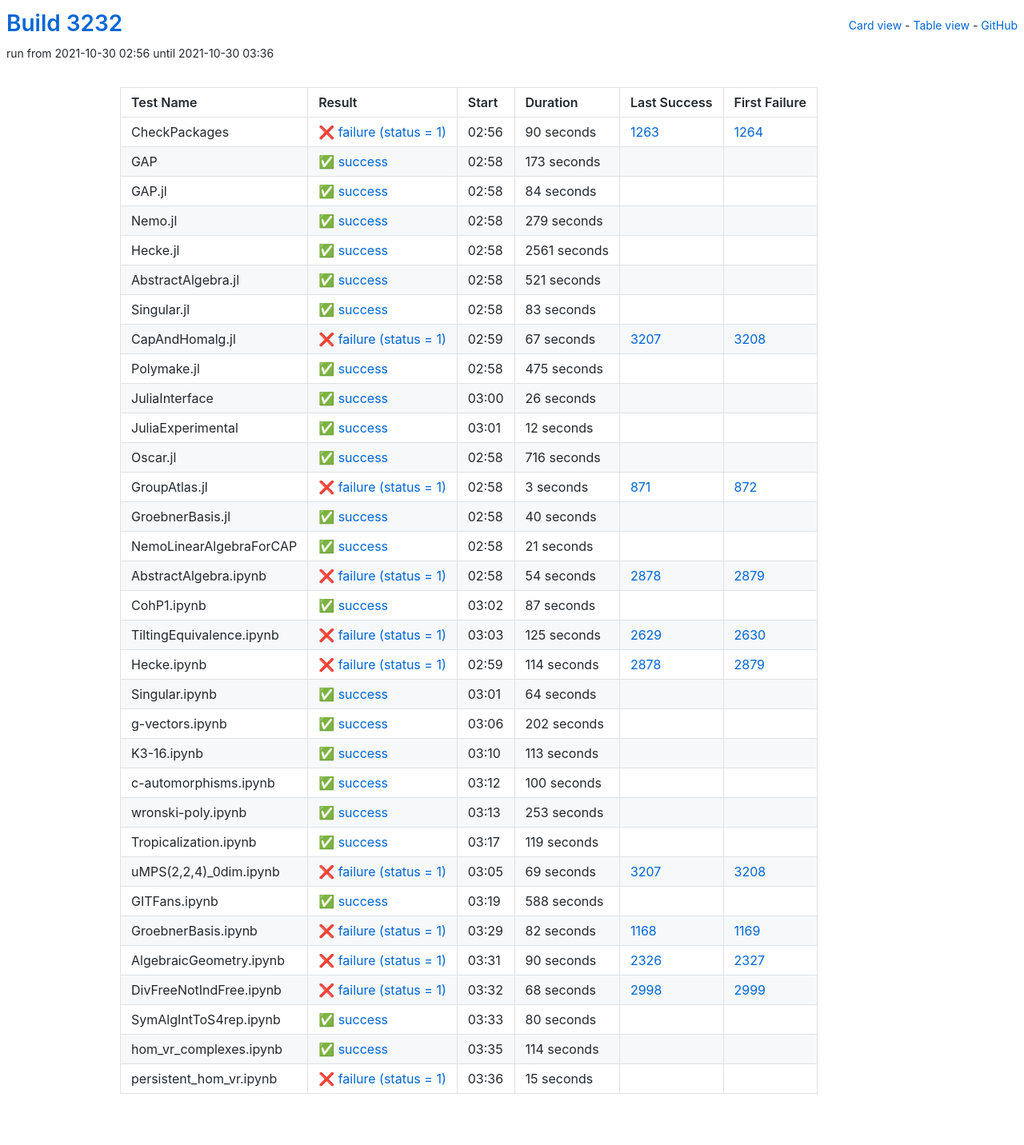
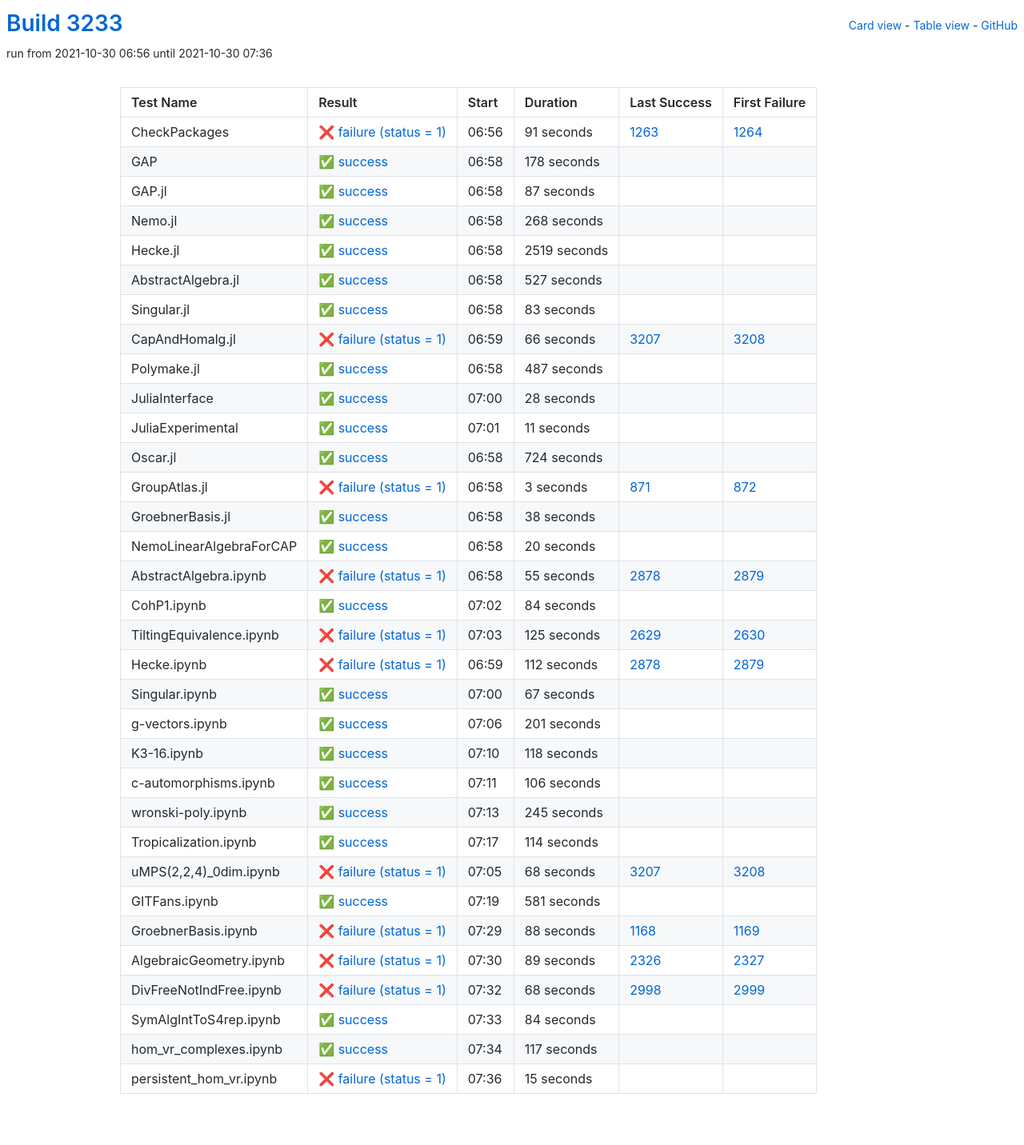
Before and after one commit to oscar-system/oscar-ci-status-stable, a Jekyll site: the page built from table.html, in a window 1280 px wide. Shown: the whole page at 80% size. Built offline with Jekyll 4.4.1, drawn with Linux system fonts in a browser that asks for light colours.

Commit message:
Build #3233

```diff
--- a/_data/ci.yml
+++ b/_data/ci.yml
@@ -1,6 +1,6 @@
 ---
-build: 3232
-build_url: https://oscarci.mathematik.uni-kl.de/job/oscar-stable/3232/
+build: 3233
+build_url: https://oscarci.mathematik.uni-kl.de/job/oscar-stable/3233/
 job: oscar-stable
 organization: oscar-system
 repo: oscar-ci-status-stable
@@ -8,80 +8,80 @@ repourl: https://github.com/oscar-system/oscar-ci-status-stable
 tests:
 - name: CheckPackages
   id: checkpackages
-  log: https://oscarci.mathematik.uni-kl.de/job/oscar-stable/3232/artifact/logs/build-3232/CheckPackages.log
-  start: 2021-10-30 02:56
+  log: https://oscarci.mathematik.uni-kl.de/job/oscar-stable/3233/artifact/logs/build-3233/CheckPackages.log
+  start: 2021-10-30 06:56
   success: false
   exitcode: 1
   status: failure
-  duration: 90
+  duration: 91
   last_success: 1263
   last_success_url: https://oscarci.mathematik.uni-kl.de/job/oscar-stable/1263/
   first_failure: 1264
   first_failure_url: https://oscarci.mathematik.uni-kl.de/job/oscar-stable/1264/
 - name: GAP
   id: gap
-  log: https://oscarci.mathematik.uni-kl.de/job/oscar-stable/3232/artifact/logs/build-3232/GAP.log
-  start: 2021-10-30 02:58
+  log: https://oscarci.mathematik.uni-kl.de/job/oscar-stable/3233/artifact/logs/build-3233/GAP.log
+  start: 2021-10-30 06:58
   success: true
   exitcode: 0
   status: success
-  duration: 173
+  duration: 178
   last_success: false
   last_success_url:
   first_failure: false
   first_failure_url:
 - name: GAP.jl
   id: gap-jl
-  log: https://oscarci.mathematik.uni-kl.de/job/oscar-stable/3232/artifact/logs/build-3232/GAP.jl.log
-  start: 2021-10-30 02:58
+  log: https://oscarci.mathematik.uni-kl.de/job/oscar-stable/3233/artifact/logs/build-3233/GAP.jl.log
+  start: 2021-10-30 06:58
   success: true
   exitcode: 0
   status: success
-  duration: 84
+  duration: 87
   last_success: false
   last_success_url:
   first_failure: false
   first_failure_url:
 - name: Nemo.jl
   id: nemo-jl
-  log: https://oscarci.mathematik.uni-kl.de/job/oscar-stable/3232/artifact/logs/build-3232/Nemo.jl.log
-  start: 2021-10-30 02:58
+  log: https://oscarci.mathematik.uni-kl.de/job/oscar-stable/3233/artifact/logs/build-3233/Nemo.jl.log
+  start: 2021-10-30 06:58
   success: true
   exitcode: 0
   status: success
-  duration: 279
+  duration: 268
   last_success: false
   last_success_url:
   first_failure: false
   first_failure_url:
 - name: Hecke.jl
   id: hecke-jl
-  log: https://oscarci.mathematik.uni-kl.de/job/oscar-stable/3232/artifact/logs/build-3232/Hecke.jl.log
-  start: 2021-10-30 02:58
+  log: https://oscarci.mathematik.uni-kl.de/job/oscar-stable/3233/artifact/logs/build-3233/Hecke.jl.log
+  start: 2021-10-30 06:58
   success: true
   exitcode: 0
   status: success
-  duration: 2561
+  duration: 2519
   last_success: false
   last_success_url:
   first_failure: false
   first_failure_url:
 - name: AbstractAlgebra.jl
   id: abstractalgebra-jl
-  log: https://oscarci.mathematik.uni-kl.de/job/oscar-stable/3232/artifact/logs/build-3232/AbstractAlgebra.jl.log
-  start: 2021-10-30 02:58
+  log: https://oscarci.mathematik.uni-kl.de/job/oscar-stable/3233/artifact/logs/build-3233/AbstractAlgebra.jl.log
+  start: 2021-10-30 06:58
   success: true
   exitcode: 0
   status: success
-  duration: 521
+  duration: 527
   last_success: false
   last_success_url:
   first_failure: false
   first_failure_url:
 - name: Singular.jl
   id: singular-jl
-  log: https://oscarci.mathematik.uni-kl.de/job/oscar-stable/3232/artifact/logs/build-3232/Singular.jl.log
-  start: 2021-10-30 02:58
+  log: https://oscarci.mathematik.uni-kl.de/job/oscar-stable/3233/artifact/logs/build-3233/Singular.jl.log
+  start: 2021-10-30 06:58
   success: true
   exitcode: 0
   status: success
@@ -92,68 +92,68 @@ tests:
   first_failure_url:
 - name: CapAndHomalg.jl
   id: capandhomalg-jl
-  log: https://oscarci.mathematik.uni-kl.de/job/oscar-stable/3232/artifact/logs/build-3232/CapAndHomalg.jl.log
-  start: 2021-10-30 02:59
+  log: https://oscarci.mathematik.uni-kl.de/job/oscar-stable/3233/artifact/logs/build-3233/CapAndHomalg.jl.log
+  start: 2021-10-30 06:59
   success: false
   exitcode: 1
   status: failure
-  duration: 67
+  duration: 66
   last_success: 3207
   last_success_url: https://oscarci.mathematik.uni-kl.de/job/oscar-stable/3207/
   first_failure: 3208
   first_failure_url: https://oscarci.mathematik.uni-kl.de/job/oscar-stable/3208/
 - name: Polymake.jl
   id: polymake-jl
-  log: https://oscarci.mathematik.uni-kl.de/job/oscar-stable/3232/artifact/logs/build-3232/Polymake.jl.log
-  start: 2021-10-30 02:58
+  log: https://oscarci.mathematik.uni-kl.de/job/oscar-stable/3233/artifact/logs/build-3233/Polymake.jl.log
+  start: 2021-10-30 06:58
   success: true
   exitcode: 0
   status: success
-  duration: 475
+  duration: 487
   last_success: false
   last_success_url:
   first_failure: false
   first_failure_url:
 - name: JuliaInterface
   id: juliainterface
-  log: https://oscarci.mathematik.uni-kl.de/job/oscar-stable/3232/artifact/logs/build-3232/JuliaInterface.log
-  start: 2021-10-30 03:00
+  log: https://oscarci.mathematik.uni-kl.de/job/oscar-stable/3233/artifact/logs/build-3233/JuliaInterface.log
+  start: 2021-10-30 07:00
   success: true
   exitcode: 0
   status: success
-  duration: 26
+  duration: 28
   last_success: false
   last_success_url:
   first_failure: false
   first_failure_url:
 - name: JuliaExperimental
   id: juliaexperimental
-  log: https://oscarci.mathematik.uni-kl.de/job/oscar-stable/3232/artifact/logs/build-3232/JuliaExperimental.log
-  start: 2021-10-30 03:01
+  log: https://oscarci.mathematik.uni-kl.de/job/oscar-stable/3233/artifact/logs/build-3233/JuliaExperimental.log
+  start: 2021-10-30 07:01
   success: true
   exitcode: 0
   status: success
-  duration: 12
+  duration: 11
   last_success: false
   last_success_url:
   first_failure: false
   first_failure_url:
 - name: Oscar.jl
   id: oscar-jl
-  log: https://oscarci.mathematik.uni-kl.de/job/oscar-stable/3232/artifact/logs/build-3232/Oscar.jl.log
-  start: 2021-10-30 02:58
+  log: https://oscarci.mathematik.uni-kl.de/job/oscar-stable/3233/artifact/logs/build-3233/Oscar.jl.log
+  start: 2021-10-30 06:58
   success: true
   exitcode: 0
   status: success
-  duration: 716
+  duration: 724
   last_success: false
   last_success_url:
   first_failure: false
   first_failure_url:
 - name: GroupAtlas.jl
   id: groupatlas-jl
-  log: https://oscarci.mathematik.uni-kl.de/job/oscar-stable/3232/artifact/logs/build-3232/GroupAtlas.jl.log
-  start: 2021-10-30 02:58
+  log: https://oscarci.mathematik.uni-kl.de/job/oscar-stable/3233/artifact/logs/build-3233/GroupAtlas.jl.log
+  start: 2021-10-30 06:58
   success: false
   exitcode: 1
   status: failure
@@ -164,56 +164,56 @@ tests:
   first_failure_url: https://oscarci.mathematik.uni-kl.de/job/oscar-stable/872/
 - name: GroebnerBasis.jl
   id: groebnerbasis-jl
-  log: https://oscarci.mathematik.uni-kl.de/job/oscar-stable/3232/artifact/logs/build-3232/GroebnerBasis.jl.log
-  start: 2021-10-30 02:58
+  log: https://oscarci.mathematik.uni-kl.de/job/oscar-stable/3233/artifact/logs/build-3233/GroebnerBasis.jl.log
+  start: 2021-10-30 06:58
   success: true
   exitcode: 0
   status: success
-  duration: 40
+  duration: 38
   last_success: false
   last_success_url:
   first_failure: false
   first_failure_url:
 - name: NemoLinearAlgebraForCAP
   id: nemolinearalgebraforcap
-  log: https://oscarci.mathematik.uni-kl.de/job/oscar-stable/3232/artifact/logs/build-3232/NemoLinearAlgebraForCAP.log
-  start: 2021-10-30 02:58
+  log: https://oscarci.mathematik.uni-kl.de/job/oscar-stable/3233/artifact/logs/build-3233/NemoLinearAlgebraForCAP.log
+  start: 2021-10-30 06:58
   success: true
   exitcode: 0
   status: success
-  duration: 21
+  duration: 20
   last_success: false
   last_success_url:
   first_failure: false
   first_failure_url:
 - name: AbstractAlgebra.ipynb
   id: abstractalgebra-ipynb
-  log: https://oscarci.mathematik.uni-kl.de/job/oscar-stable/3232/artifact/logs/build-3232/AbstractAlgebra.ipynb.log
-  start: 2021-10-30 02:58
+  log: https://oscarci.mathematik.uni-kl.de/job/oscar-stable/3233/artifact/logs/build-3233/AbstractAlgebra.ipynb.log
+  start: 2021-10-30 06:58
   success: false
   exitcode: 1
   status: failure
-  duration: 54
+  duration: 55
   last_success: 2878
   last_success_url: https://oscarci.mathematik.uni-kl.de/job/oscar-stable/2878/
   first_failure: 2879
   first_failure_url: https://oscarci.mathematik.uni-kl.de/job/oscar-stable/2879/
 - name: CohP1.ipynb
   id: cohp1-ipynb
-  log: https://oscarci.mathematik.uni-kl.de/job/oscar-stable/3232/artifact/logs/build-3232/CohP1.ipynb.log
-  start: 2021-10-30 03:02
+  log: https://oscarci.mathematik.uni-kl.de/job/oscar-stable/3233/artifact/logs/build-3233/CohP1.ipynb.log
+  start: 2021-10-30 07:02
   success: true
   exitcode: 0
   status: success
-  duration: 87
+  duration: 84
   last_success: false
   last_success_url:
   first_failure: false
   first_failure_url:
 - name: TiltingEquivalence.ipynb
   id: tiltingequivalence-ipynb
-  log: https://oscarci.mathematik.uni-kl.de/job/oscar-stable/3232/artifact/logs/build-3232/TiltingEquivalence.ipynb.log
-  start: 2021-10-30 03:03
+  log: https://oscarci.mathematik.uni-kl.de/job/oscar-stable/3233/artifact/logs/build-3233/TiltingEquivalence.ipynb.log
+  start: 2021-10-30 07:03
   success: false
   exitcode: 1
   status: failure
@@ -224,140 +224,140 @@ tests:
   first_failure_url: https://oscarci.mathematik.uni-kl.de/job/oscar-stable/2630/
 - name: Hecke.ipynb
   id: hecke-ipynb
-  log: https://oscarci.mathematik.uni-kl.de/job/oscar-stable/3232/artifact/logs/build-3232/Hecke.ipynb.log
-  start: 2021-10-30 02:59
+  log: https://oscarci.mathematik.uni-kl.de/job/oscar-stable/3233/artifact/logs/build-3233/Hecke.ipynb.log
+  start: 2021-10-30 06:59
   success: false
   exitcode: 1
   status: failure
-  duration: 114
+  duration: 112
   last_success: 2878
   last_success_url: https://oscarci.mathematik.uni-kl.de/job/oscar-stable/2878/
   first_failure: 2879
   first_failure_url: https://oscarci.mathematik.uni-kl.de/job/oscar-stable/2879/
 - name: Singular.ipynb
   id: singular-ipynb
-  log: https://oscarci.mathematik.uni-kl.de/job/oscar-stable/3232/artifact/logs/build-3232/Singular.ipynb.log
-  start: 2021-10-30 03:01
+  log: https://oscarci.mathematik.uni-kl.de/job/oscar-stable/3233/artifact/logs/build-3233/Singular.ipynb.log
+  start: 2021-10-30 07:00
   success: true
   exitcode: 0
   status: success
-  duration: 64
+  duration: 67
   last_success: false
   last_success_url:
   first_failure: false
   first_failure_url:
 - name: g-vectors.ipynb
   id: g-vectors-ipynb
-  log: https://oscarci.mathematik.uni-kl.de/job/oscar-stable/3232/artifact/logs/build-3232/g-vectors.ipynb.log
-  start: 2021-10-30 03:06
+  log: https://oscarci.mathematik.uni-kl.de/job/oscar-stable/3233/artifact/logs/build-3233/g-vectors.ipynb.log
+  start: 2021-10-30 07:06
   success: true
   exitcode: 0
   status: success
-  duration: 202
+  duration: 201
   last_success: false
   last_success_url:
   first_failure: false
   first_failure_url:
 - name: K3-16.ipynb
   id: k3-16-ipynb
-  log: https://oscarci.mathematik.uni-kl.de/job/oscar-stable/3232/artifact/logs/build-3232/K3-16.ipynb.log
-  start: 2021-10-30 03:10
+  log: https://oscarci.mathematik.uni-kl.de/job/oscar-stable/3233/artifact/logs/build-3233/K3-16.ipynb.log
+  start: 2021-10-30 07:10
   success: true
   exitcode: 0
   status: success
-  duration: 113
+  duration: 118
   last_success: false
   last_success_url:
   first_failure: false
   first_failure_url:
 - name: c-automorphisms.ipynb
   id: c-automorphisms-ipynb
-  log: https://oscarci.mathematik.uni-kl.de/job/oscar-stable/3232/artifact/logs/build-3232/c-automorphisms.ipynb.log
-  start: 2021-10-30 03:12
+  log: https://oscarci.mathematik.uni-kl.de/job/oscar-stable/3233/artifact/logs/build-3233/c-automorphisms.ipynb.log
+  start: 2021-10-30 07:11
   success: true
   exitcode: 0
   status: success
-  duration: 100
+  duration: 106
   last_success: false
   last_success_url:
   first_failure: false
   first_failure_url:
 - name: wronski-poly.ipynb
   id: wronski-poly-ipynb
-  log: https://oscarci.mathematik.uni-kl.de/job/oscar-stable/3232/artifact/logs/build-3232/wronski-poly.ipynb.log
-  start: 2021-10-30 03:13
+  log: https://oscarci.mathematik.uni-kl.de/job/oscar-stable/3233/artifact/logs/build-3233/wronski-poly.ipynb.log
+  start: 2021-10-30 07:13
   success: true
   exitcode: 0
   status: success
-  duration: 253
+  duration: 245
   last_success: false
   last_success_url:
   first_failure: false
   first_failure_url:
 - name: Tropicalization.ipynb
   id: tropicalization-ipynb
-  log: https://oscarci.mathematik.uni-kl.de/job/oscar-stable/3232/artifact/logs/build-3232/Tropicalization.ipynb.log
-  start: 2021-10-30 03:17
+  log: https://oscarci.mathematik.uni-kl.de/job/oscar-stable/3233/artifact/logs/build-3233/Tropicalization.ipynb.log
+  start: 2021-10-30 07:17
   success: true
   exitcode: 0
   status: success
-  duration: 119
+  duration: 114
   last_success: false
   last_success_url:
   first_failure: false
   first_failure_url:
 - name: uMPS(2,2,4)_0dim.ipynb
   id: umps-2-2-4-0dim-ipynb
-  log: https://oscarci.mathematik.uni-kl.de/job/oscar-stable/3232/artifact/logs/build-3232/uMPS-2-2-4-_0dim.ipynb.log
-  start: 2021-10-30 03:05
+  log: https://oscarci.mathematik.uni-kl.de/job/oscar-stable/3233/artifact/logs/build-3233/uMPS-2-2-4-_0dim.ipynb.log
+  start: 2021-10-30 07:05
   success: false
   exitcode: 1
   status: failure
-  duration: 69
+  duration: 68
   last_success: 3207
   last_success_url: https://oscarci.mathematik.uni-kl.de/job/oscar-stable/3207/
   first_failure: 3208
   first_failure_url: https://oscarci.mathematik.uni-kl.de/job/oscar-stable/3208/
 - name: GITFans.ipynb
   id: gitfans-ipynb
-  log: https://oscarci.mathematik.uni-kl.de/job/oscar-stable/3232/artifact/logs/build-3232/GITFans.ipynb.log
-  start: 2021-10-30 03:19
+  log: https://oscarci.mathematik.uni-kl.de/job/oscar-stable/3233/artifact/logs/build-3233/GITFans.ipynb.log
+  start: 2021-10-30 07:19
   success: true
   exitcode: 0
   status: success
-  duration: 588
+  duration: 581
   last_success: false
   last_success_url:
   first_failure: false
   first_failure_url:
 - name: GroebnerBasis.ipynb
   id: groebnerbasis-ipynb
-  log: https://oscarci.mathematik.uni-kl.de/job/oscar-stable/3232/artifact/logs/build-3232/GroebnerBasis.ipynb.log
-  start: 2021-10-30 03:29
+  log: https://oscarci.mathematik.uni-kl.de/job/oscar-stable/3233/artifact/logs/build-3233/GroebnerBasis.ipynb.log
+  start: 2021-10-30 07:29
   success: false
   exitcode: 1
   status: failure
-  duration: 82
+  duration: 88
   last_success: 1168
   last_success_url: https://oscarci.mathematik.uni-kl.de/job/oscar-stable/1168/
   first_failure: 1169
   first_failure_url: https://oscarci.mathematik.uni-kl.de/job/oscar-stable/1169/
 - name: AlgebraicGeometry.ipynb
   id: algebraicgeometry-ipynb
-  log: https://oscarci.mathematik.uni-kl.de/job/oscar-stable/3232/artifact/logs/build-3232/AlgebraicGeometry.ipynb.log
-  start: 2021-10-30 03:31
+  log: https://oscarci.mathematik.uni-kl.de/job/oscar-stable/3233/artifact/logs/build-3233/AlgebraicGeometry.ipynb.log
+  start: 2021-10-30 07:30
   success: false
   exitcode: 1
   status: failure
-  duration: 90
+  duration: 89
   last_success: 2326
   last_success_url: https://oscarci.mathematik.uni-kl.de/job/oscar-stable/2326/
   first_failure: 2327
   first_failure_url: https://oscarci.mathematik.uni-kl.de/job/oscar-stable/2327/
 - name: DivFreeNotIndFree.ipynb
   id: divfreenotindfree-ipynb
-  log: https://oscarci.mathematik.uni-kl.de/job/oscar-stable/3232/artifact/logs/build-3232/DivFreeNotIndFree.ipynb.log
-  start: 2021-10-30 03:32
+  log: https://oscarci.mathematik.uni-kl.de/job/oscar-stable/3233/artifact/logs/build-3233/DivFreeNotIndFree.ipynb.log
+  start: 2021-10-30 07:32
   success: false
   exitcode: 1
   status: failure
@@ -368,32 +368,32 @@ tests:
   first_failure_url: https://oscarci.mathematik.uni-kl.de/job/oscar-stable/2999/
 - name: SymAlgIntToS4rep.ipynb
   id: symalginttos4rep-ipynb
-  log: https://oscarci.mathematik.uni-kl.de/job/oscar-stable/3232/artifact/logs/build-3232/SymAlgIntToS4rep.ipynb.log
-  start: 2021-10-30 03:33
+  log: https://oscarci.mathematik.uni-kl.de/job/oscar-stable/3233/artifact/logs/build-3233/SymAlgIntToS4rep.ipynb.log
+  start: 2021-10-30 07:33
   success: true
   exitcode: 0
   status: success
-  duration: 80
+  duration: 84
   last_success: false
   last_success_url:
   first_failure: false
   first_failure_url:
 - name: hom_vr_complexes.ipynb
   id: hom-vr-complexes-ipynb
-  log: https://oscarci.mathematik.uni-kl.de/job/oscar-stable/3232/artifact/logs/build-3232/hom_vr_complexes.ipynb.log
-  start: 2021-10-30 03:35
+  log: https://oscarci.mathematik.uni-kl.de/job/oscar-stable/3233/artifact/logs/build-3233/hom_vr_complexes.ipynb.log
+  start: 2021-10-30 07:34
   success: true
   exitcode: 0
   status: success
-  duration: 114
+  duration: 117
   last_success: false
   last_success_url:
   first_failure: false
   first_failure_url:
 - name: persistent_hom_vr.ipynb
   id: persistent-hom-vr-ipynb
-  log: https://oscarci.mathematik.uni-kl.de/job/oscar-stable/3232/artifact/logs/build-3232/persistent_hom_vr.ipynb.log
-  start: 2021-10-30 03:36
+  log: https://oscarci.mathematik.uni-kl.de/job/oscar-stable/3233/artifact/logs/build-3233/persistent_hom_vr.ipynb.log
+  start: 2021-10-30 07:36
   success: false
   exitcode: 1
   status: failure
```
Also changed, not shown: README.md.
